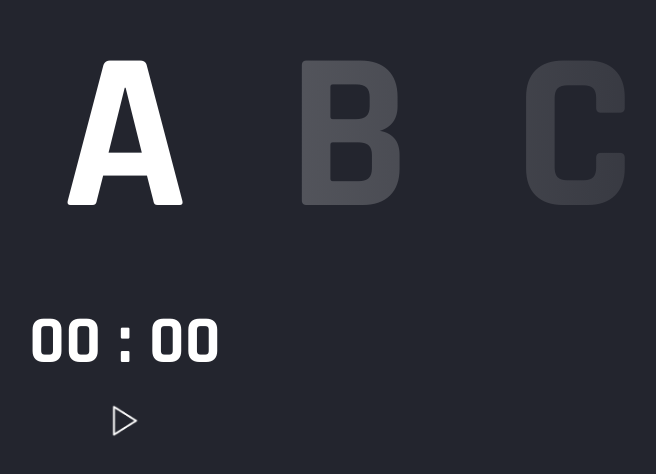
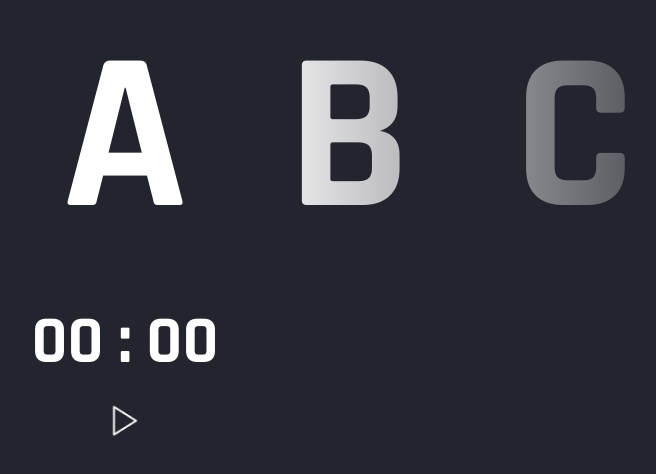
Before and after one commit to abxlfazl/AlphaSonic, a Preact app: page / in a window 1280 px wide. Shown: the part 194-668 px from the top of the page, without its empty margins (515-1171 px from the left). Built offline with nearby package versions, Linux system fonts and the light colour scheme.

Commit message:
fix issues style

```diff
--- a/src/app.tsx
+++ b/src/app.tsx
@@ -130,9 +130,10 @@ function App() {
           <div
             ref={wrapperRef}
             className={cn(
-              "flex w-max text-center -translate-x-[calc(1em*var(--step,0))] transition-opacity duration-300 ease-out",
+              "flex w-max text-center -translate-x-[calc(1em*var(--step,0))] duration-300 transition-[opacity] ease-out",
               {
                 "opacity-0": isFinish,
+                "duration-300 transition-[transform]": isTyping && !isFinish,
               }
             )}
           >
@@ -168,11 +169,11 @@ function App() {
           }
         )}
       >
-        <span ref={timerSecRef} className="em:w-8 text-right">
+        <span ref={timerSecRef} className="em:w-6 text-center">
           00
         </span>
-        <span className="em:mx-1">:</span>
-        <span ref={timerMilliSecRef} className="em:w-8 text-left">
+        <span className="">:</span>
+        <span ref={timerMilliSecRef} className="em:w-6 text-center">
           00
         </span>
       </div>
--- a/tailwind.config.js
+++ b/tailwind.config.js
@@ -21,11 +21,9 @@ export default {
       backgroundImage: (theme) => ({
         "gradient-primary": `linear-gradient(to right, ${theme(
           "colors.main.DEFAULT"
-        )} -10%, ${theme(
-          "colors.main.light"
-        )} calc(50% - 0.5em), transparent 0, transparent calc(50% + 0.5em) ,${theme(
-          "colors.main.light"
-        )} 0 , ${theme("colors.main.DEFAULT")} 110% )`,
+        )}, transparent calc(50% - 0.5em), transparent calc(50% + 0.5em) ,${theme(
+          "colors.main.DEFAULT"
+        )})`,
       }),
       minHeight: {
         screen: "calc(var(--vH,1vh)*100)",
```
